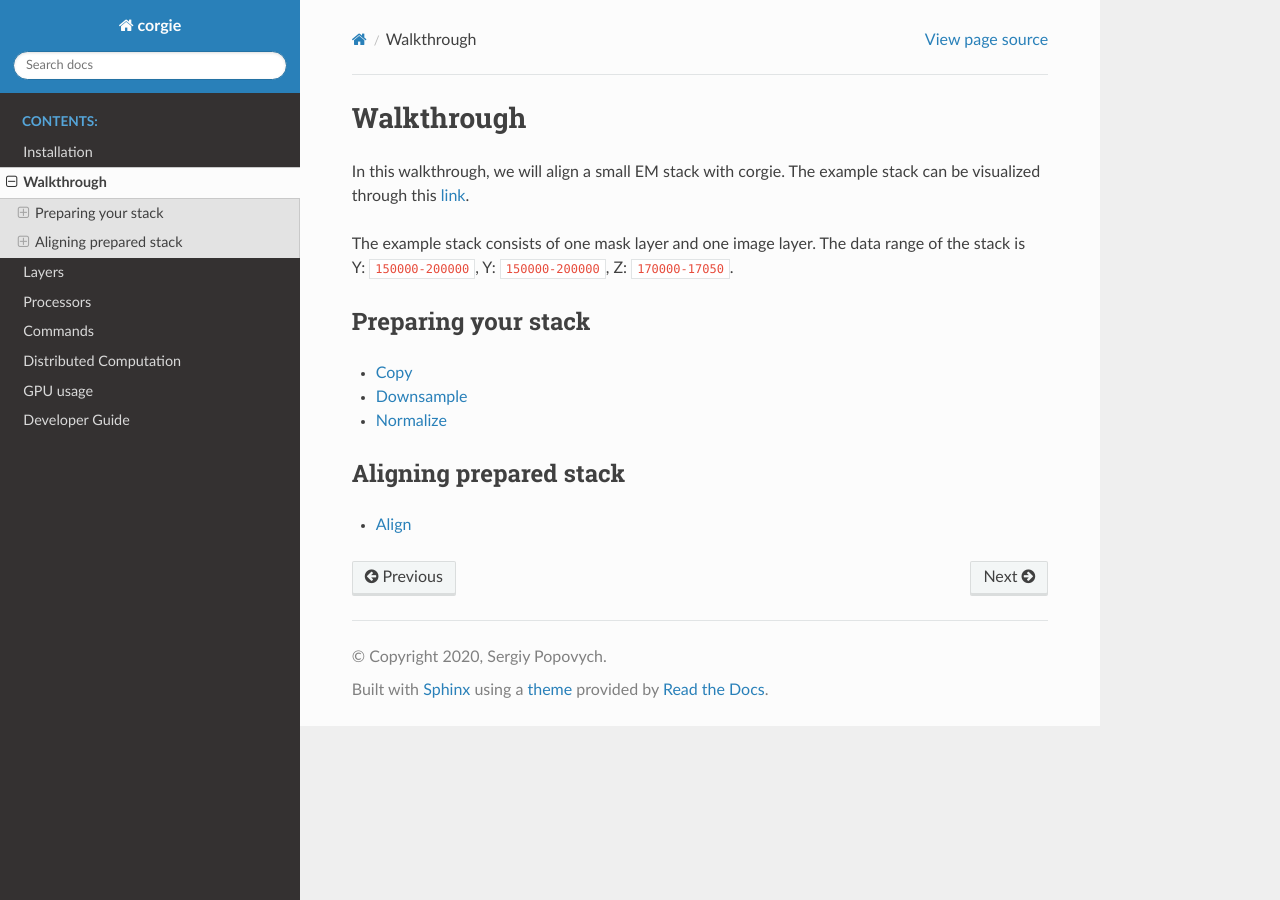
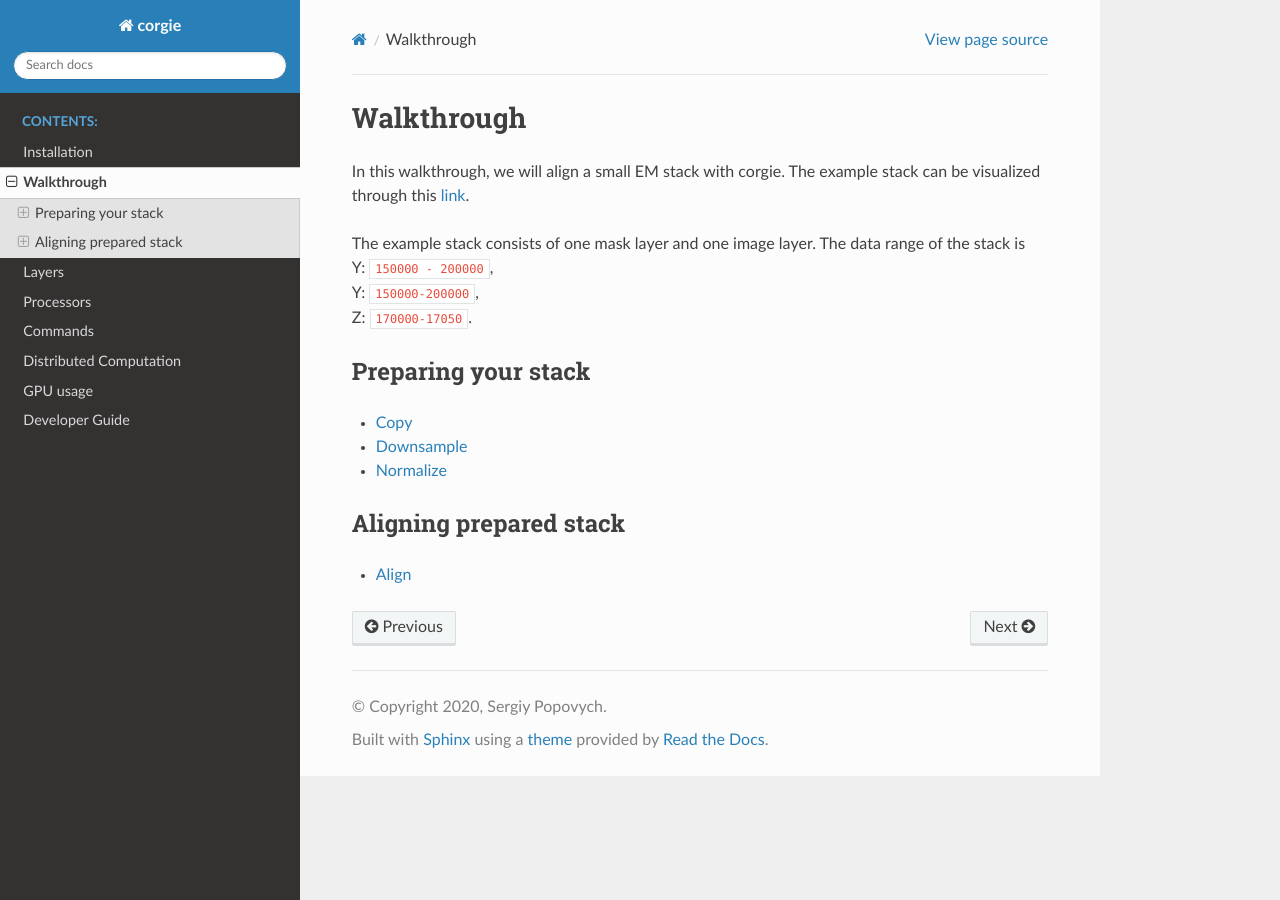
Before and after one commit to seung-lab/corgie, a Sphinx documentation site: the page built from docs/source/walkthrough.rst, in a window 1280 px wide. Built offline with Sphinx 7.4.7 and the Read the Docs theme 2.0.0, drawn with Linux system fonts in a browser that asks for light colours.

Commit message:
start documentation work

```diff
--- a/docs/source/walkthrough.rst
+++ b/docs/source/walkthrough.rst
@@ -4,7 +4,9 @@ Walkthrough
 In this walkthrough, we will align a small EM stack with corgie. The example stack can be visualized through this `link <https://bit.ly/2X44Q2F>`_.
 
 | The example stack consists of one mask layer and one image layer. The data range of the stack is
-| Y: ``150000-200000``, Y: ``150000-200000``, Z: ``170000-17050``.
+| Y: ``150000 - 200000``,
+| Y: ``150000-200000``,
+| Z: ``170000-17050``.
 
 Preparing your stack
 --------------------
```
